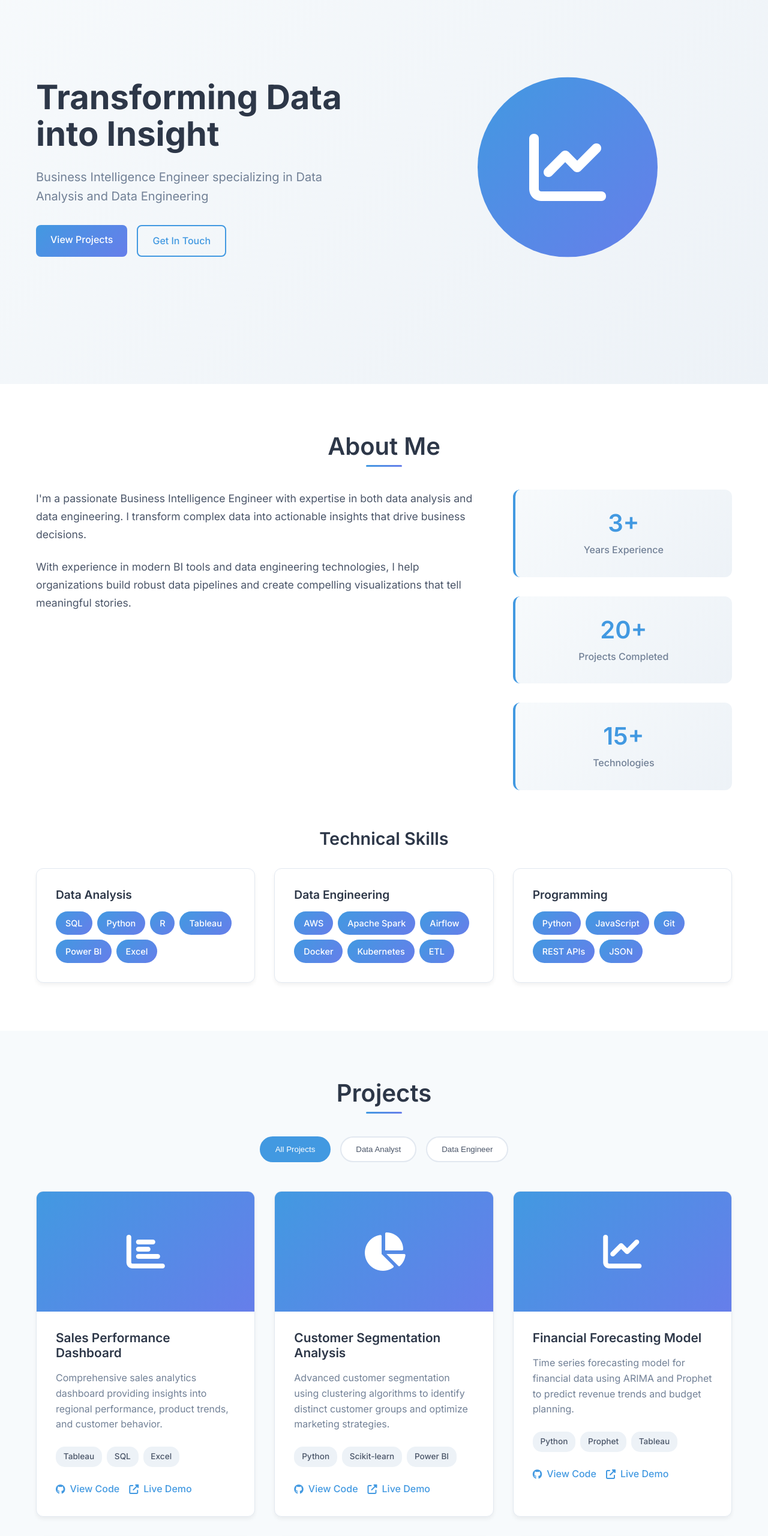
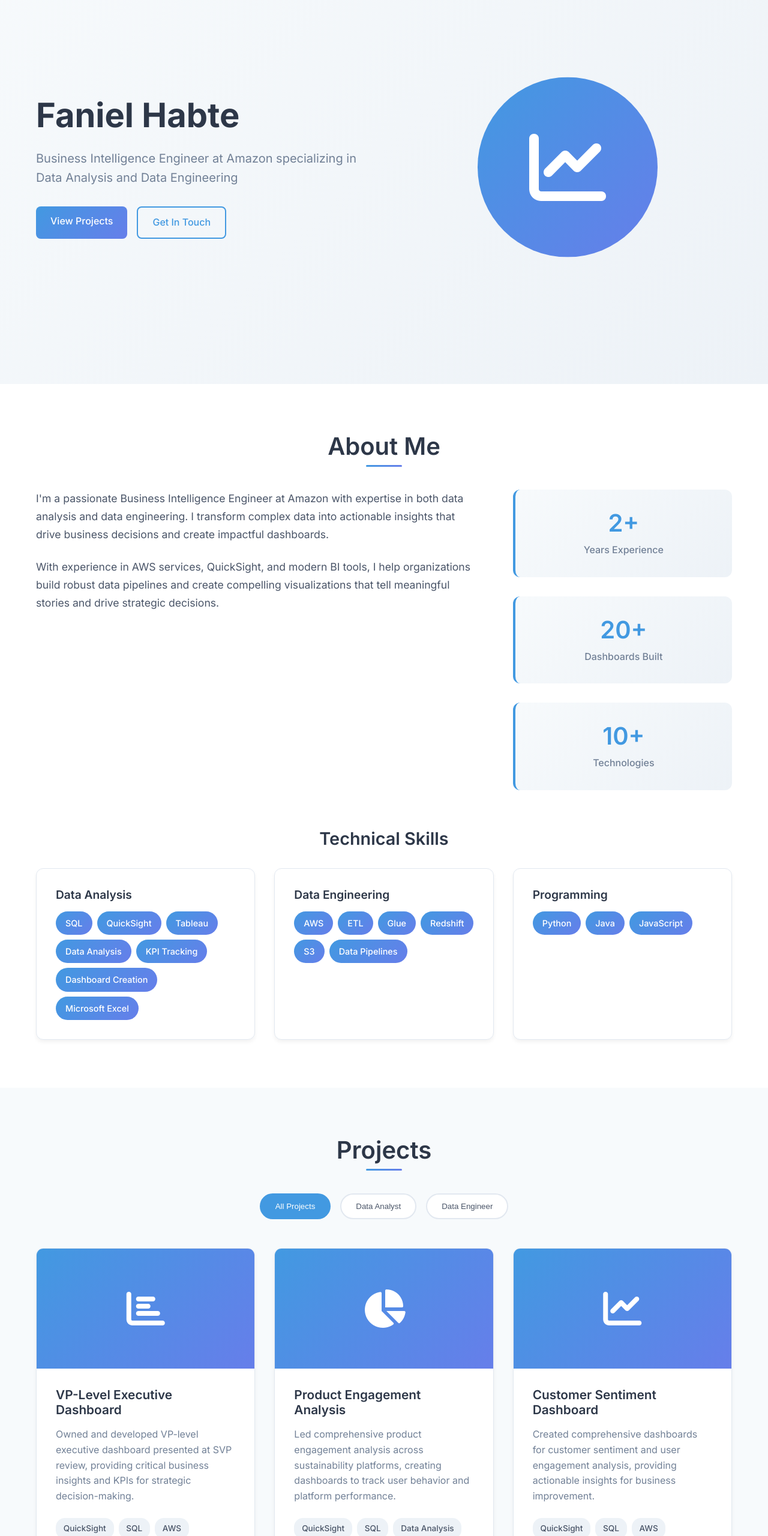
Before and after one commit to FanielHabte/Portfolio-Website, a website: page index.html in a window 1280 px wide. Shown: the part 160-2720 px from the top of the page at 60% size. Drawn offline with Linux system fonts and the light colour scheme.

Commit message:
Update portfolio with Faniel's personal information and experience

```diff
--- a/index.html
+++ b/index.html
@@ -11,7 +11,7 @@
       name="keywords"
       content="data analyst, data engineer, business intelligence, portfolio, SQL, Python, Tableau, Power BI"
     />
-    <title>BIE Portfolio - Data Analyst & Data Engineer</title>
+    <title>Faniel Habte - Business Intelligence Engineer</title>
     <link rel="stylesheet" href="styles.css" />
     <link
       href="https://fonts.googleapis.com/css2?family=Inter:wght@300;400;500;600;700&display=swap"
@@ -27,7 +27,7 @@
     <nav class="navbar">
       <div class="nav-container">
         <div class="nav-logo">
-          <a href="#home">BIE Portfolio</a>
+          <a href="#home">Faniel Habte</a>
         </div>
         <div class="nav-menu" id="nav-menu">
           <a href="#home" class="nav-link">Home</a>
@@ -48,10 +48,10 @@
     <section id="home" class="hero">
       <div class="hero-container">
         <div class="hero-content">
-          <h1 class="hero-title">Transforming Data into Insight</h1>
+          <h1 class="hero-title">Faniel Habte</h1>
           <p class="hero-subtitle">
-            Business Intelligence Engineer specializing in Data Analysis and
-            Data Engineering
+            Business Intelligence Engineer at Amazon specializing in Data
+            Analysis and Data Engineering
           </p>
           <div class="hero-buttons">
             <a href="#projects" class="btn btn-primary">View Projects</a>
@@ -73,27 +73,29 @@
         <div class="about-content">
           <div class="about-text">
             <p>
-              I'm a passionate Business Intelligence Engineer with expertise in
-              both data analysis and data engineering. I transform complex data
-              into actionable insights that drive business decisions.
+              I'm a passionate Business Intelligence Engineer at Amazon with
+              expertise in both data analysis and data engineering. I transform
+              complex data into actionable insights that drive business
+              decisions and create impactful dashboards.
             </p>
             <p>
-              With experience in modern BI tools and data engineering
-              technologies, I help organizations build robust data pipelines and
-              create compelling visualizations that tell meaningful stories.
+              With experience in AWS services, QuickSight, and modern BI tools,
+              I help organizations build robust data pipelines and create
+              compelling visualizations that tell meaningful stories and drive
+              strategic decisions.
             </p>
           </div>
           <div class="about-stats">
             <div class="stat">
-              <h3>3+</h3>
+              <h3>2+</h3>
               <p>Years Experience</p>
             </div>
             <div class="stat">
               <h3>20+</h3>
-              <p>Projects Completed</p>
+              <p>Dashboards Built</p>
             </div>
             <div class="stat">
-              <h3>15+</h3>
+              <h3>10+</h3>
               <p>Technologies</p>
             </div>
           </div>
@@ -106,32 +108,31 @@
               <h4>Data Analysis</h4>
               <div class="skill-tags">
                 <span class="skill-tag">SQL</span>
-                <span class="skill-tag">Python</span>
-                <span class="skill-tag">R</span>
+                <span class="skill-tag">QuickSight</span>
                 <span class="skill-tag">Tableau</span>
-                <span class="skill-tag">Power BI</span>
-                <span class="skill-tag">Excel</span>
+                <span class="skill-tag">Data Analysis</span>
+                <span class="skill-tag">KPI Tracking</span>
+                <span class="skill-tag">Dashboard Creation</span>
+                <span class="skill-tag">Microsoft Excel</span>
               </div>
             </div>
             <div class="skill-category">
               <h4>Data Engineering</h4>
               <div class="skill-tags">
                 <span class="skill-tag">AWS</span>
-                <span class="skill-tag">Apache Spark</span>
-                <span class="skill-tag">Airflow</span>
-                <span class="skill-tag">Docker</span>
-                <span class="skill-tag">Kubernetes</span>
                 <span class="skill-tag">ETL</span>
+                <span class="skill-tag">Glue</span>
+                <span class="skill-tag">Redshift</span>
+                <span class="skill-tag">S3</span>
+                <span class="skill-tag">Data Pipelines</span>
               </div>
             </div>
             <div class="skill-category">
               <h4>Programming</h4>
               <div class="skill-tags">
                 <span class="skill-tag">Python</span>
+                <span class="skill-tag">Java</span>
                 <span class="skill-tag">JavaScript</span>
-                <span class="skill-tag">Git</span>
-                <span class="skill-tag">REST APIs</span>
-                <span class="skill-tag">JSON</span>
               </div>
             </div>
           </div>
@@ -162,22 +163,21 @@
               <i class="fas fa-chart-bar"></i>
             </div>
             <div class="project-content">
-              <h3>Sales Performance Dashboard</h3>
+              <h3>VP-Level Executive Dashboard</h3>
               <p>
-                Comprehensive sales analytics dashboard providing insights into
-                regional performance, product trends, and customer behavior.
+                Owned and developed VP-level executive dashboard presented at
+                SVP review, providing critical business insights and KPIs for
+                strategic decision-making.
               </p>
               <div class="project-tools">
-                <span class="tool-tag">Tableau</span>
+                <span class="tool-tag">QuickSight</span>
                 <span class="tool-tag">SQL</span>
-                <span class="tool-tag">Excel</span>
+                <span class="tool-tag">AWS</span>
               </div>
               <div class="project-links">
                 <a href="#" class="project-link"
-                  ><i class="fab fa-github"></i> View Code</a
-                >
-                <a href="#" class="project-link"
-                  ><i class="fas fa-external-link-alt"></i> Live Demo</a
+                  ><i class="fas fa-external-link-alt"></i> Dashboard
+                  Overview</a
                 >
               </div>
             </div>
@@ -188,23 +188,20 @@
               <i class="fas fa-chart-pie"></i>
             </div>
             <div class="project-content">
-              <h3>Customer Segmentation Analysis</h3>
+              <h3>Product Engagement Analysis</h3>
               <p>
-                Advanced customer segmentation using clustering algorithms to
-                identify distinct customer groups and optimize marketing
-                strategies.
+                Led comprehensive product engagement analysis across
+                sustainability platforms, creating dashboards to track user
+                behavior and platform performance.
               </p>
               <div class="project-tools">
-                <span class="tool-tag">Python</span>
-                <span class="tool-tag">Scikit-learn</span>
-                <span class="tool-tag">Power BI</span>
+                <span class="tool-tag">QuickSight</span>
+                <span class="tool-tag">SQL</span>
+                <span class="tool-tag">Data Analysis</span>
               </div>
               <div class="project-links">
                 <a href="#" class="project-link"
-                  ><i class="fab fa-github"></i> View Code</a
-                >
-                <a href="#" class="project-link"
-                  ><i class="fas fa-external-link-alt"></i> Live Demo</a
+                  ><i class="fas fa-external-link-alt"></i> Analysis Overview</a
                 >
               </div>
             </div>
@@ -215,22 +212,21 @@
               <i class="fas fa-chart-line"></i>
             </div>
             <div class="project-content">
-              <h3>Financial Forecasting Model</h3>
+              <h3>Customer Sentiment Dashboard</h3>
               <p>
-                Time series forecasting model for financial data using ARIMA and
-                Prophet to predict revenue trends and budget planning.
+                Created comprehensive dashboards for customer sentiment and user
+                engagement analysis, providing actionable insights for business
+                improvement.
               </p>
               <div class="project-tools">
-                <span class="tool-tag">Python</span>
-                <span class="tool-tag">Prophet</span>
-                <span class="tool-tag">Tableau</span>
+                <span class="tool-tag">QuickSight</span>
+                <span class="tool-tag">SQL</span>
+                <span class="tool-tag">AWS</span>
               </div>
               <div class="project-links">
                 <a href="#" class="project-link"
-                  ><i class="fab fa-github"></i> View Code</a
-                >
-                <a href="#" class="project-link"
-                  ><i class="fas fa-external-link-alt"></i> Live Demo</a
+                  ><i class="fas fa-external-link-alt"></i> Dashboard
+                  Overview</a
                 >
               </div>
             </div>
@@ -242,22 +238,20 @@
               <i class="fas fa-database"></i>
             </div>
             <div class="project-content">
-              <h3>Real-time Data Pipeline</h3>
+              <h3>AWS Data Pipeline Management</h3>
               <p>
-                End-to-end data pipeline processing real-time streaming data
-                using Apache Kafka, Spark, and AWS services.
+                Executed daily queries and managed AWS data pipelines, ensuring
+                reliable data flow and processing for business intelligence
+                needs.
               </p>
               <div class="project-tools">
-                <span class="tool-tag">Apache Kafka</span>
-                <span class="tool-tag">Apache Spark</span>
                 <span class="tool-tag">AWS</span>
+                <span class="tool-tag">SQL</span>
+                <span class="tool-tag">Data Pipelines</span>
               </div>
               <div class="project-links">
                 <a href="#" class="project-link"
-                  ><i class="fab fa-github"></i> View Code</a
-                >
-                <a href="#" class="project-link"
-                  ><i class="fas fa-external-link-alt"></i> Architecture</a
+                  ><i class="fas fa-external-link-alt"></i> Pipeline Overview</a
                 >
               </div>
             </div>
@@ -268,22 +262,21 @@
               <i class="fas fa-cloud"></i>
             </div>
             <div class="project-content">
-              <h3>Cloud Data Warehouse</h3>
+              <h3>Tableau to QuickSight Migration</h3>
               <p>
-                Built scalable data warehouse on AWS using Redshift, S3, and
-                Glue for efficient data storage and processing.
+                Successfully migrated Tableau dashboards to QuickSight,
+                improving performance and reducing costs while maintaining
+                functionality.
               </p>
               <div class="project-tools">
-                <span class="tool-tag">AWS Redshift</span>
-                <span class="tool-tag">AWS Glue</span>
-                <span class="tool-tag">Airflow</span>
+                <span class="tool-tag">QuickSight</span>
+                <span class="tool-tag">Tableau</span>
+                <span class="tool-tag">AWS</span>
               </div>
               <div class="project-links">
                 <a href="#" class="project-link"
-                  ><i class="fab fa-github"></i> View Code</a
-                >
-                <a href="#" class="project-link"
-                  ><i class="fas fa-external-link-alt"></i> Architecture</a
+                  ><i class="fas fa-external-link-alt"></i> Migration
+                  Overview</a
                 >
               </div>
             </div>
@@ -294,22 +287,19 @@
               <i class="fas fa-cogs"></i>
             </div>
             <div class="project-content">
-              <h3>ETL Pipeline Automation</h3>
+              <h3>Automated Reporting System</h3>
               <p>
-                Automated ETL processes using Apache Airflow with Docker
-                containers for reliable data transformation workflows.
+                Built 20+ QuickSight dashboards to automate reporting and save
+                20+ hours/month, improving efficiency and data accessibility.
               </p>
               <div class="project-tools">
-                <span class="tool-tag">Apache Airflow</span>
-                <span class="tool-tag">Docker</span>
-                <span class="tool-tag">Python</span>
+                <span class="tool-tag">QuickSight</span>
+                <span class="tool-tag">ETL</span>
+                <span class="tool-tag">AWS</span>
               </div>
               <div class="project-links">
                 <a href="#" class="project-link"
-                  ><i class="fab fa-github"></i> View Code</a
-                >
-                <a href="#" class="project-link"
-                  ><i class="fas fa-external-link-alt"></i> Architecture</a
+                  ><i class="fas fa-external-link-alt"></i> System Overview</a
                 >
               </div>
             </div>
@@ -326,8 +316,8 @@
           <div class="resume-summary">
             <h3>Professional Summary</h3>
             <p>
-              Experienced Business Intelligence Engineer with 3+ years of
-              expertise in data analysis and data engineering. Proven track
+              Experienced Business Intelligence Engineer at Amazon with 2+ years
+              of expertise in data analysis and data engineering. Proven track
               record of building scalable data solutions and creating impactful
               visualizations that drive business decisions.
             </p>
@@ -336,28 +326,32 @@
               <div class="highlight">
                 <i class="fas fa-check-circle"></i>
                 <span
-                  >Built 20+ data pipelines processing millions of records</span
+                  >Built 20+ QuickSight dashboards to automate reporting and
+                  save 20+ hours/month</span
                 >
               </div>
               <div class="highlight">
                 <i class="fas fa-check-circle"></i>
                 <span
-                  >Created 15+ interactive dashboards with 90%+ user
-                  adoption</span
+                  >Owned VP-level executive dashboard presented at SVP
+                  review</span
                 >
               </div>
               <div class="highlight">
                 <i class="fas fa-check-circle"></i>
                 <span
-                  >Reduced data processing time by 60% through
-                  optimization</span
+                  >Led product engagement analysis across sustainability
+                  platforms</span
                 >
               </div>
             </div>
           </div>
 
           <div class="resume-download">
-            <a href="#" class="btn btn-primary download-btn">
+            <a
+              href="path/to/Faniel_Habte_Resume.pdf"
+              class="btn btn-primary download-btn"
+            >
               <i class="fas fa-download"></i>
               Download Full Resume (PDF)
             </a>
@@ -379,15 +373,18 @@
             </p>
 
             <div class="contact-links">
-              <a href="#" class="contact-link">
+              <a
+                href="https://www.linkedin.com/in/fanielhabte"
+                class="contact-link"
+              >
                 <i class="fab fa-linkedin"></i>
                 <span>LinkedIn</span>
               </a>
-              <a href="#" class="contact-link">
+              <a href="https://github.com/fanielhabte" class="contact-link">
                 <i class="fab fa-github"></i>
                 <span>GitHub</span>
               </a>
-              <a href="mailto:your.email@example.com" class="contact-link">
+              <a href="mailto:fanielhabte1@gmail.com" class="contact-link">
                 <i class="fas fa-envelope"></i>
                 <span>Email</span>
               </a>
@@ -425,7 +422,7 @@
     <!-- Footer -->
     <footer class="footer">
       <div class="container">
-        <p>&copy; 2024 BIE Portfolio. All rights reserved.</p>
+        <p>&copy; 2024 Faniel Habte. All rights reserved.</p>
       </div>
     </footer>
 
```
Also changed, not shown: 1 other file.
